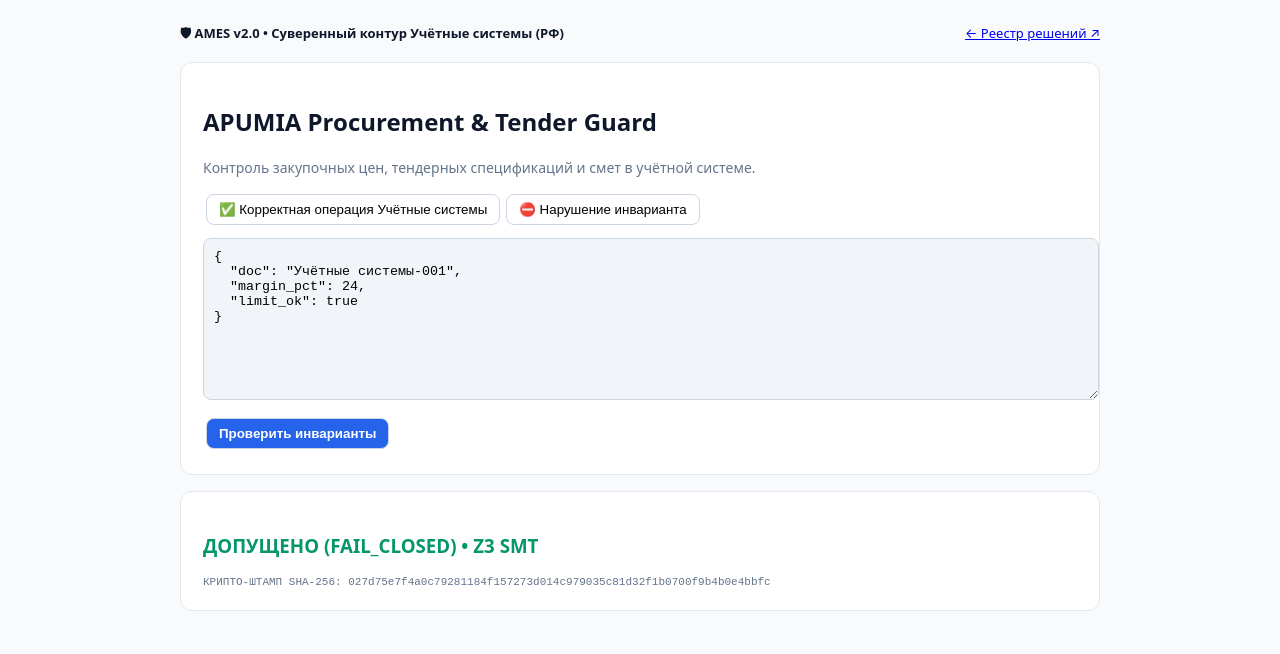
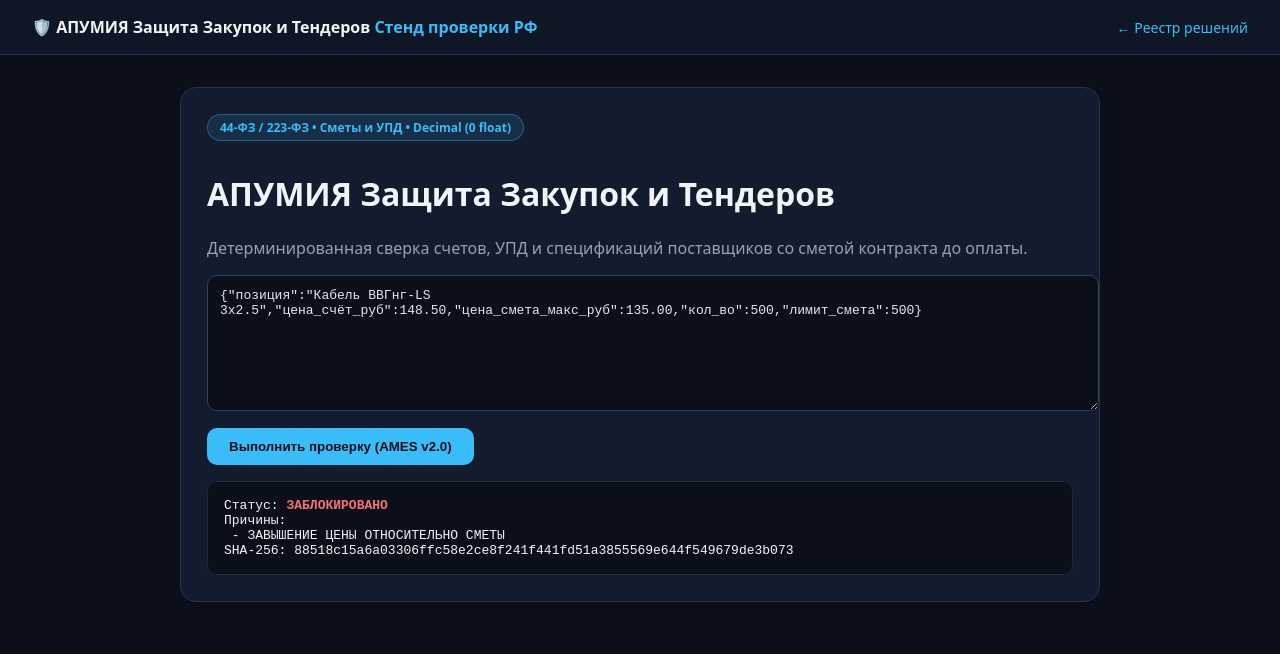
Before and after one commit to apumiaaifund/apumia-procurement-guard-demo, a plain HTML site: page index.html in a window 1280 px wide. Drawn offline with Linux system fonts and the light colour scheme.

Commit message:
Русский стенд РФ: АПУМИЯ Защита Закупок и Тендеров

```diff
--- a/index.html
+++ b/index.html
@@ -1,24 +1,11 @@
-<!DOCTYPE html><html lang="ru"><head><meta charset="UTF-8"/><meta name="viewport" content="width=device-width,initial-scale=1"/>
-<title>APUMIA Procurement & Tender Guard — AMES v2.0</title><style>
-body{background:#f8fafc;color:#0f172a;font-family:system-ui,-apple-system,sans-serif;padding:24px;max-width:920px;margin:auto}
-.card{background:#fff;border:1px solid #e2e8f0;border-radius:12px;padding:22px;margin-bottom:16px}
-button{background:#fff;border:1px solid #cbd5e1;padding:7px 12px;border-radius:8px;cursor:pointer;margin:3px}
-button.act{background:#0f172a;color:#fff}button.run{background:#2563eb;color:#fff;font-weight:600}
-textarea{width:100%;height:140px;background:#f1f5f9;border:1px solid #cbd5e1;border-radius:8px;padding:10px;font-family:monospace;margin:10px 0}
-.PASS{color:#059669}.BLOCK{color:#dc2626}
-</style></head><body>
-<div style="display:flex;justify-content:space-between;margin-bottom:16px;font-size:13px"><strong>🛡 AMES v2.0 • Суверенный контур Учётные системы (РФ)</strong><a href="https://apumiaaifund.github.io/">← Реестр решений ↗</a></div>
-<div class="card"><h2>APUMIA Procurement & Tender Guard</h2><p style="color:#64748b;font-size:14px;margin:6px 0 14px">Контроль закупочных цен, тендерных спецификаций и смет в учётной системе.</p>
-<div><button onclick="lp(0)">✅ Корректная операция Учётные системы</button><button onclick="lp(1)">⛔ Нарушение инварианта</button></div>
-<textarea id="in"></textarea><button class="run" onclick="ev()">Проверить инварианты</button></div>
-<div class="card"><h3 id="res">ГОТОВ К ПРОВЕРКЕ</h3><div id="sh" style="font-family:monospace;font-size:11px;color:#64748b;margin-top:8px"></div></div>
-<script>
-const P=[{"doc":"Учётные системы-001","margin_pct":24,"limit_ok":true},{"doc":"Учётные системы-002","margin_pct":-4,"limit_ok":false}];
-function lp(i){document.getElementById("in").value=JSON.stringify(P[i],null,2);ev();}
-async function ev(){let t;try{t=JSON.parse(document.getElementById("in").value)}catch(e){return}
-const ok=(t.limit_ok===true && Number(t.margin_pct)>=0);
-const b=await crypto.subtle.digest("SHA-256",new TextEncoder().encode(JSON.stringify({t,ok})));
-const hex=Array.from(new Uint8Array(b)).map(x=>x.toString(16).padStart(2,"0")).join("");
-const r=document.getElementById("res");r.className=ok?"PASS":"BLOCK";r.textContent=ok?"ДОПУЩЕНО (FAIL_CLOSED) • Z3 SMT":"ЗАБЛОКИРОВАНО: НАРУШЕНИЕ ЛИМИТА Учётные системы";
-document.getElementById("sh").textContent="КРИПТО-ШТАМП SHA-256: "+hex;}lp(0);
-</script></body></html>
+<!DOCTYPE html><html lang="ru"><head><meta charset="utf-8"><meta name="viewport" content="width=device-width,initial-scale=1">
+<title>АПУМИЯ Защита Закупок и Тендеров — Стенд РФ</title>
+<style>body{margin:0;font-family:system-ui,sans-serif;background:#0b0f19;color:#f1f5f9}header{display:flex;justify-content:space-between;align-items:center;padding:16px 32px;border-bottom:1px solid #26324d;background:#0f1626}.brand{font-weight:800}.brand span{color:#38bdf8}.nav a{color:#38bdf8;text-decoration:none;margin-left:16px;font-size:14px}.wrap{max-width:920px;margin:32px auto;padding:0 20px}.card{background:#131b2e;border:1px solid #26324d;border-radius:16px;padding:26px}.badge{display:inline-block;background:rgba(56,189,248,.12);color:#38bdf8;border:1px solid rgba(56,189,248,.35);padding:4px 12px;border-radius:999px;font-size:12px;font-weight:700;margin-bottom:10px}textarea{width:100%;height:110px;background:#0b0f19;color:#e2e8f0;border:1px solid #334155;border-radius:10px;padding:12px;font-family:monospace;font-size:13px}button{margin-top:12px;background:#38bdf8;color:#0b0f19;border:none;padding:11px 22px;border-radius:10px;font-weight:700;cursor:pointer}.res{margin-top:16px;padding:16px;border-radius:10px;background:#0b0f19;border:1px solid #1e293b;font-family:monospace;font-size:13px;white-space:pre-wrap}.PASS{color:#4ade80;font-weight:800}.FAIL{color:#f87171;font-weight:800}</style></head>
+<body><header><div class="brand">🛡️ АПУМИЯ Защита Закупок и Тендеров <span>Стенд проверки РФ</span></div><div class="nav"><a href="https://github.io">← Реестр решений</a></div></header>
+<div class="wrap"><div class="card"><div class="badge">44-ФЗ / 223-ФЗ • Сметы и УПД • Decimal (0 float)</div><h1>АПУМИЯ Защита Закупок и Тендеров</h1><p style="color:#94a3b8">Детерминированная сверка счетов, УПД и спецификаций поставщиков со сметой контракта до оплаты.</p>
+<textarea id="inp">{"позиция":"Кабель ВВГнг-LS 3х2.5","цена_счёт_руб":148.50,"цена_смета_макс_руб":135.00,"кол_во":500,"лимит_смета":500}</textarea><button onclick="run()">Выполнить проверку (AMES v2.0)</button><div class="res" id="out"></div></div></div>
+<script>async function sha(m){const b=await crypto.subtle.digest("SHA-256",new TextEncoder().encode(m));return Array.from(new Uint8Array(b)).map(x=>x.toString(16).padStart(2,"0")).join("")}
+async function run(){let o;try{o=JSON.parse(document.getElementById("inp").value)}catch(e){document.getElementById("out").innerHTML=`Статус: <span class="FAIL">ОТКЛОНЕНО</span>\nОшибка JSON: ${e.message}`;return}
+const err=[];if(o["цена_счёт_руб"]>o["цена_смета_макс_руб"])err.push("ЗАВЫШЕНИЕ ЦЕНЫ ОТНОСИТЕЛЬНО СМЕТЫ");if(o["кол_во"]>o["лимит_смета"])err.push("ПРЕВЫШЕНИЕ ЛИМИТА ОБЪЁМА ПО СМЕТЕ");const h=await sha(JSON.stringify(o));
+if(err.length===0){document.getElementById("out").innerHTML=`Статус: <span class="PASS">ПОДТВЕРЖДЕНО И ДОКАЗАНО</span>\nВсе нормативы РФ соблюдены.\nSHA-256: ${h}`}
+else{document.getElementById("out").innerHTML=`Статус: <span class="FAIL">ЗАБЛОКИРОВАНО</span>\nПричины:\n - ${err.join("\n - ")}\nSHA-256: ${h}`}}run();</script></body></html>
```
